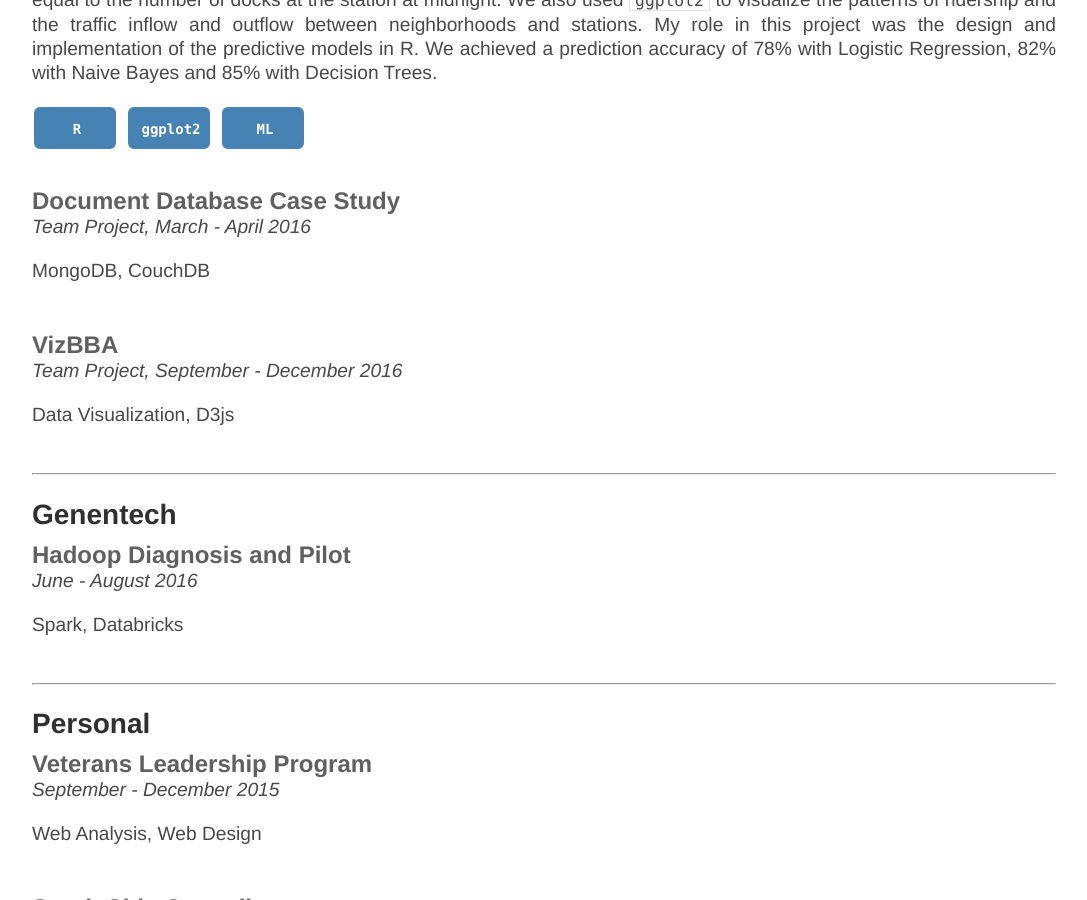
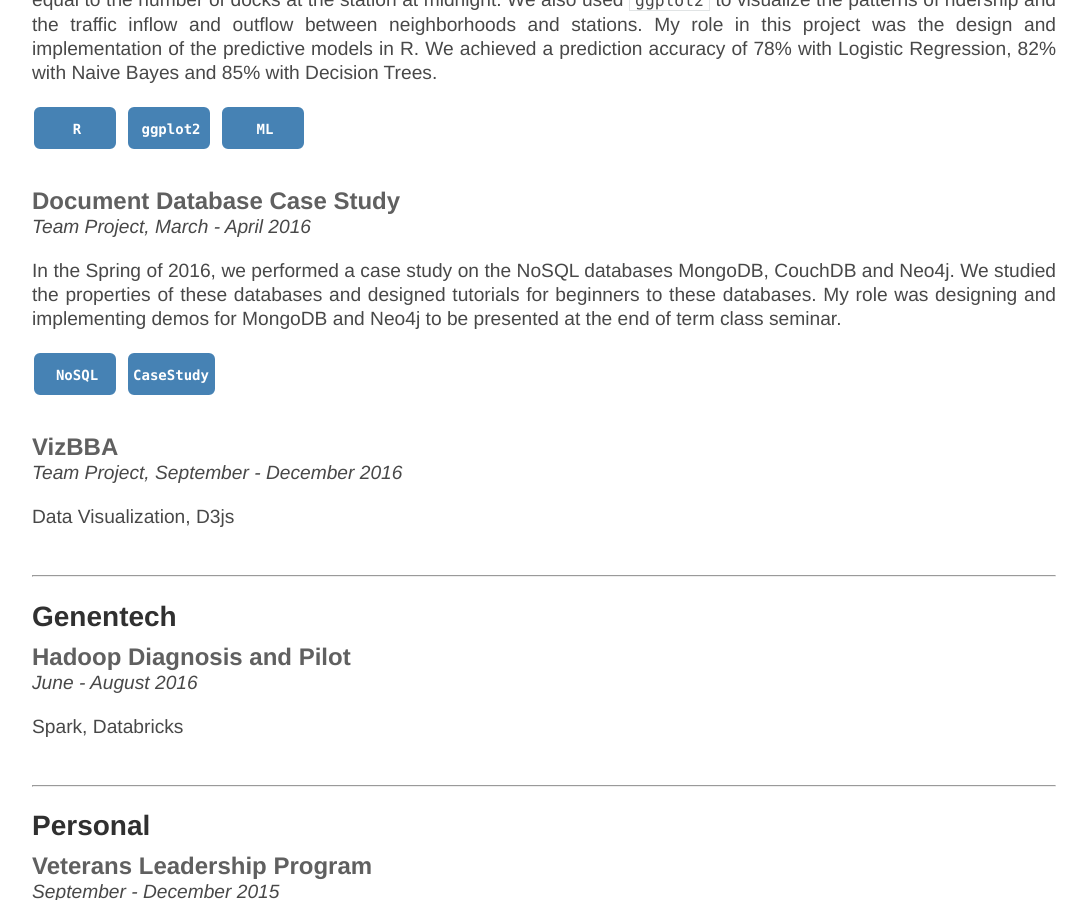
Before and after one commit to NeilBardhan/neilbardhan.github.io, a Jekyll site: the page built from projects/index.html, in a window 1280 px wide and 900 px high, scrolled down 3534 px. Shown: the whole window, without its empty margins (96-1183 px from the left). Built offline with Jekyll 4.4.1, drawn with Linux system fonts in a browser that asks for light colours.

Commit message:
Update index.html

```diff
--- a/projects/index.html
+++ b/projects/index.html
@@ -276,7 +276,20 @@
 	<div id="project9">
 		<h3>Document Database Case Study</h3>
 		<p><em>Team Project, March - April 2016</em></p>
-		<p>MongoDB, CouchDB</p>
+		<p>In the Spring of 2016, we performed a case study on the NoSQL databases MongoDB, CouchDB and Neo4j. We studied the properties of these databases and designed tutorials for beginners to these databases. My role was designing and implementing demos for MongoDB and Neo4j to be presented at the end of term class seminar.</p>
+		<svg width="90" height="50">
+  			<g>
+    				<rect x="3" y="3" rx="5" ry="5" width="80" height="40" style = "stroke:steelblue;stroke-width:2" fill="steelblue"></rect>
+    				<text x="50%" y="50%" alignment-baseline="middle" text-anchor="middle" font-family="Consolas,monaco,monospace" font-weight="bold" font-size="14" fill="white">NoSQL</text>
+  			</g>
+		</svg>
+
+		<svg width="90" height="50">
+  			<g>
+    				<rect x="3" y="3" rx="5" ry="5" width="85" height="40" style = "stroke:steelblue;stroke-width:2" fill="steelblue"></rect>
+    				<text x="50%" y="50%" alignment-baseline="middle" text-anchor="middle" font-family="Consolas,monaco,monospace" font-weight="bold" font-size="14" fill="white">CaseStudy</text>
+  			</g>
+		</svg>
 	</div>
 	<br>
 
```
